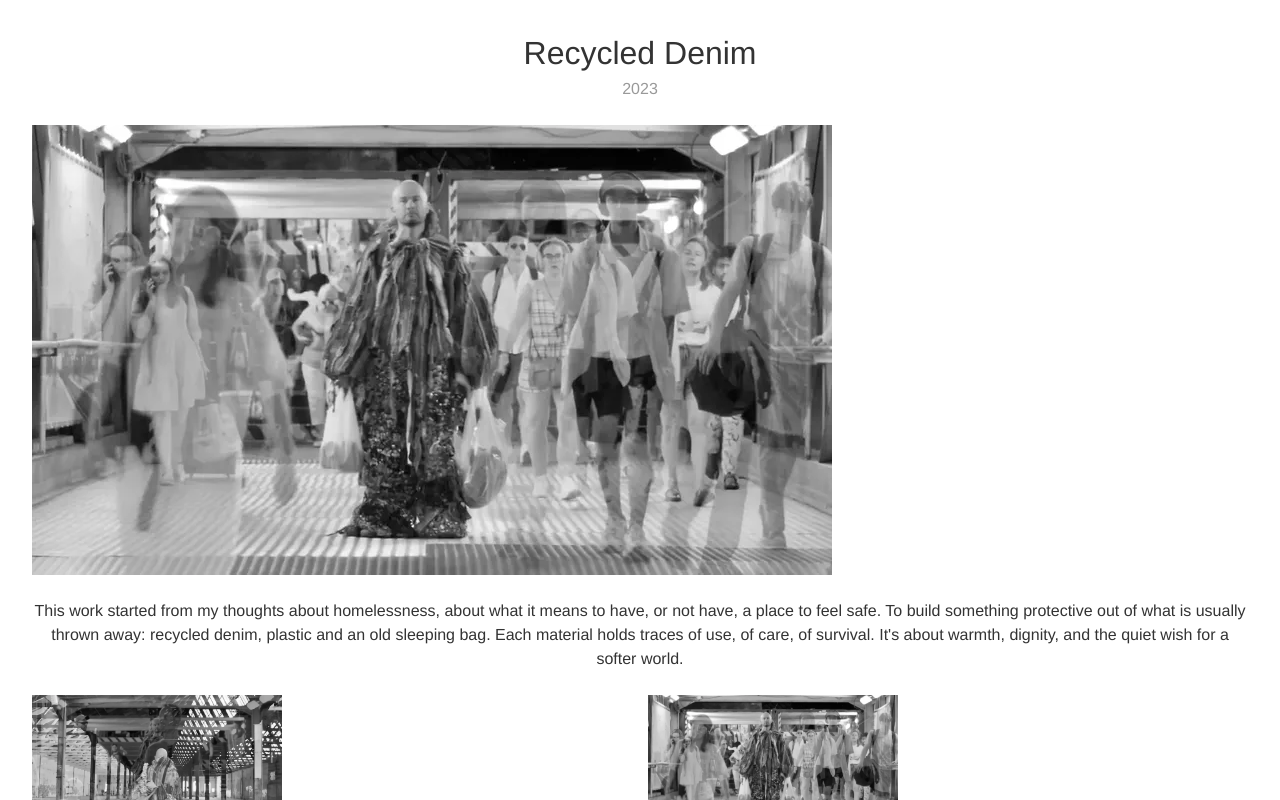
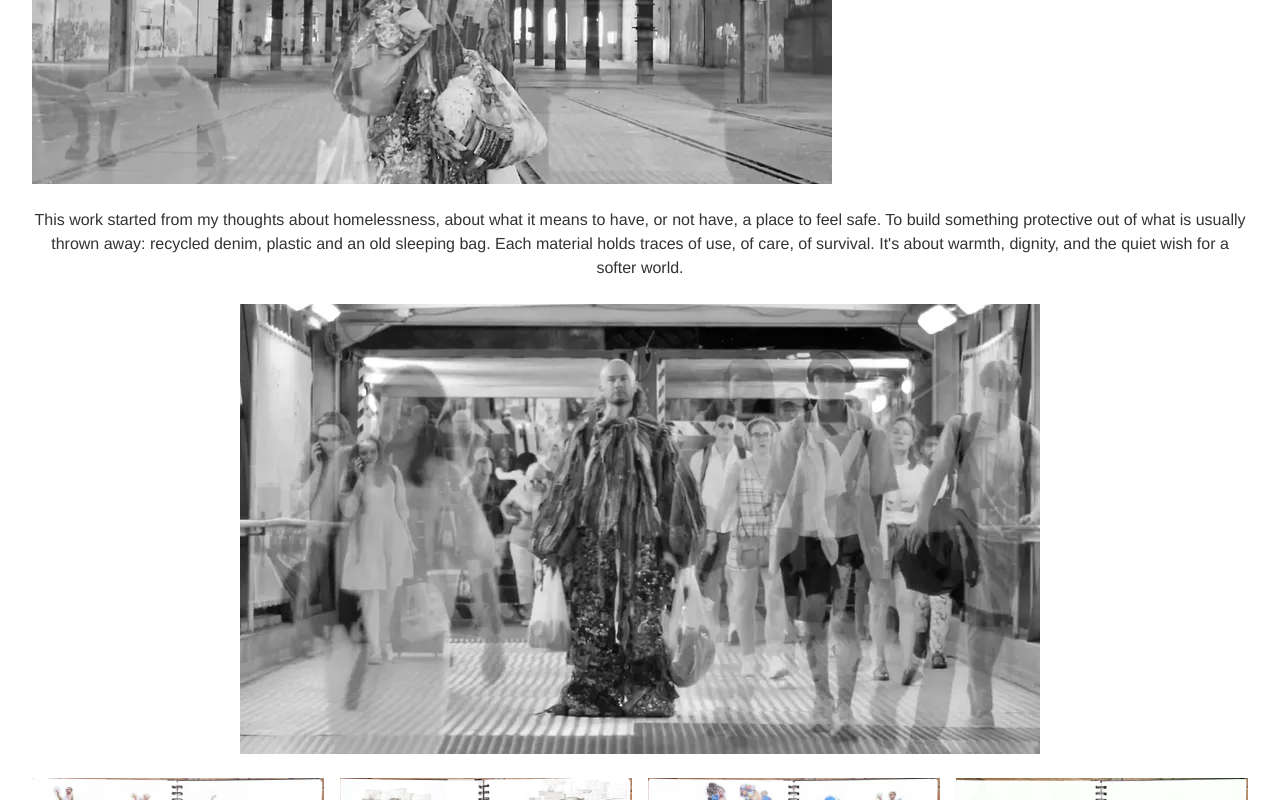
Before and after one commit to brentvervaet/anneliesannys-portfolio, a Vue app: page /ba1-studies in a window 1280 px wide. Shown: the part 5040-5840 px from the top of the page. Built offline with nearby package versions, Linux system fonts and the light colour scheme.

Commit message:
feat: enhance StudiesDetail component with dynamic image handling and grid display logic

```diff
--- a/src/components/StudiesDetail.vue
+++ b/src/components/StudiesDetail.vue
@@ -14,23 +14,36 @@
         <div v-for="study in studies" :key="study.title" class="study-section">
           <h2 class="project-title">{{ study.title }}</h2>
           <p v-if="date" class="project-date">{{ date }}</p>
+
+          <!-- Head image (different logic per study) -->
           <img
-            v-if="study.images[1]"
+            v-if="getHeadImage(study)"
             class="project-headImage"
-            :src="getMediumImagePath(study.images[1].src)"
-            :alt="study.images[1].alt"
+            :src="getMediumImagePath(getHeadImage(study).src)"
+            :alt="getHeadImage(study).alt"
           />
+
           <div class="project-description">
             <p>{{ study.description }}</p>
           </div>
 
-          <div class="study-images">
+          <!-- Image grid (if applicable for this study) -->
+          <div v-if="shouldShowImageGrid(study)" class="study-images">
             <img
-              v-for="image in study.images"
+              v-for="image in getGridImages(study)"
               :key="image.src"
               :src="getMediumImagePath(image.src)"
               :alt="image.alt"
               class="study-image"
+            />
+          </div>
+
+          <!-- Single image when grid is not shown -->
+          <div v-else-if="study.images[1]" class="single-image-container">
+            <img
+              :src="getMediumImagePath(study.images[1].src)"
+              :alt="study.images[1].alt"
+              class="single-image"
             />
           </div>
 
@@ -86,15 +99,15 @@
 </template>
 
 <script setup lang="ts">
-import type { Study } from '@/types/project'
+import type { Project } from '@/types/project'
 
 interface Props {
-  title: string
-  description: string[]
-  studies: Study[]
-  date?: string
-  video?: string
-  credits?: string | Record<string, string | string[] | undefined>
+  title: Project['title']
+  description: Project['description']
+  studies: Project['studies']
+  date?: Project['date']
+  video?: Project['video']
+  credits?: Project['credits']
 }
 
 const props = defineProps<Props>()
@@ -117,6 +130,42 @@ const getSmallImagePath = (originalPath: string): string => {
 // Sort array alphabetically (case-insensitive)
 const sortAlphabetically = (arr: string[]): string[] => {
   return [...arr].sort((a, b) => a.localeCompare(b, undefined, { sensitivity: 'base' }))
+}
+
+// Get the head image based on study title
+const getHeadImage = (study: any) => {
+  if (study.title === 'Study of the Dress') {
+    // Use image[1] for Dress
+    return study.images[1]
+  } else if (study.title === 'Paper Study') {
+    // Use image[0] for Paper
+    return study.images[0]
+  } else if (study.title === 'Recycled Denim') {
+    // Use image[0] for Jeans
+    return study.images[0]
+  }
+  return null
+}
+
+// Determine if image grid should be shown
+const shouldShowImageGrid = (study: any) => {
+  if (study.title === 'Recycled Denim') {
+    // No image grid for Jeans
+    return false
+  }
+  return true
+}
+
+// Get the images to display in the grid
+const getGridImages = (study: any) => {
+  if (study.title === 'Study of the Dress') {
+    // Use images[2]-end for Dress
+    return study.images.slice(2)
+  } else if (study.title === 'Paper Study') {
+    // Use images[1]-end for Paper
+    return study.images.slice(1)
+  }
+  return study.images
 }
 </script>
 
@@ -200,6 +249,19 @@ const sortAlphabetically = (arr: string[]): string[] => {
   object-fit: cover;
 }
 
+.single-image-container {
+  display: flex;
+  justify-content: center;
+  margin: 1.5rem 0;
+}
+
+.single-image {
+  width: auto;
+  max-width: 100%;
+  height: auto;
+  object-fit: cover;
+}
+
 /* ===== CREDITS SECTION ===== */
 .credits-section {
   margin: 1.5rem 0;
```
